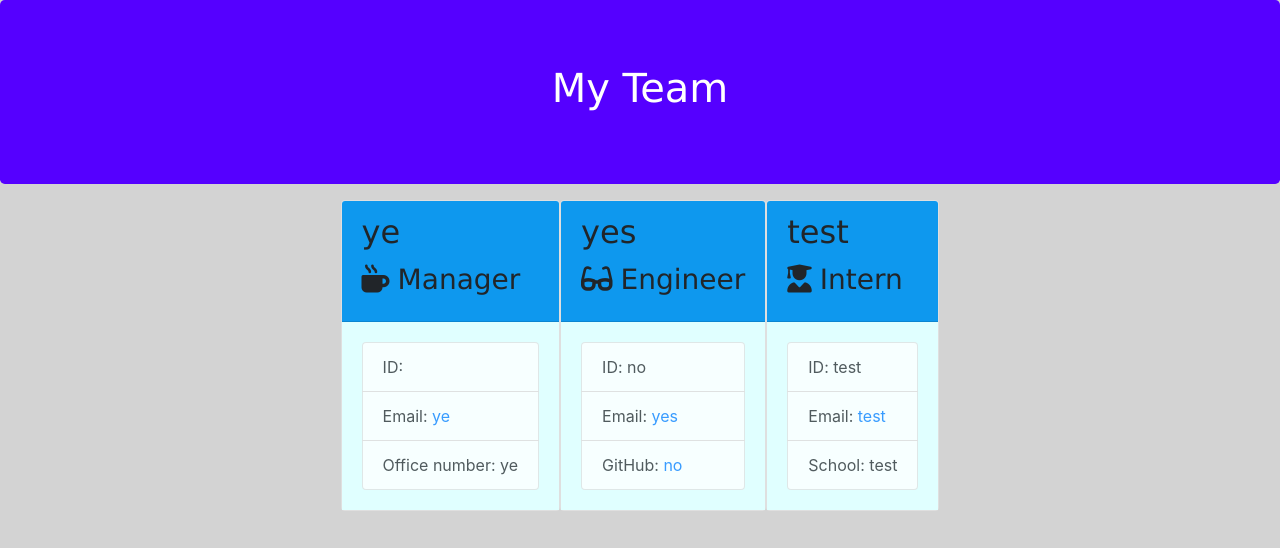
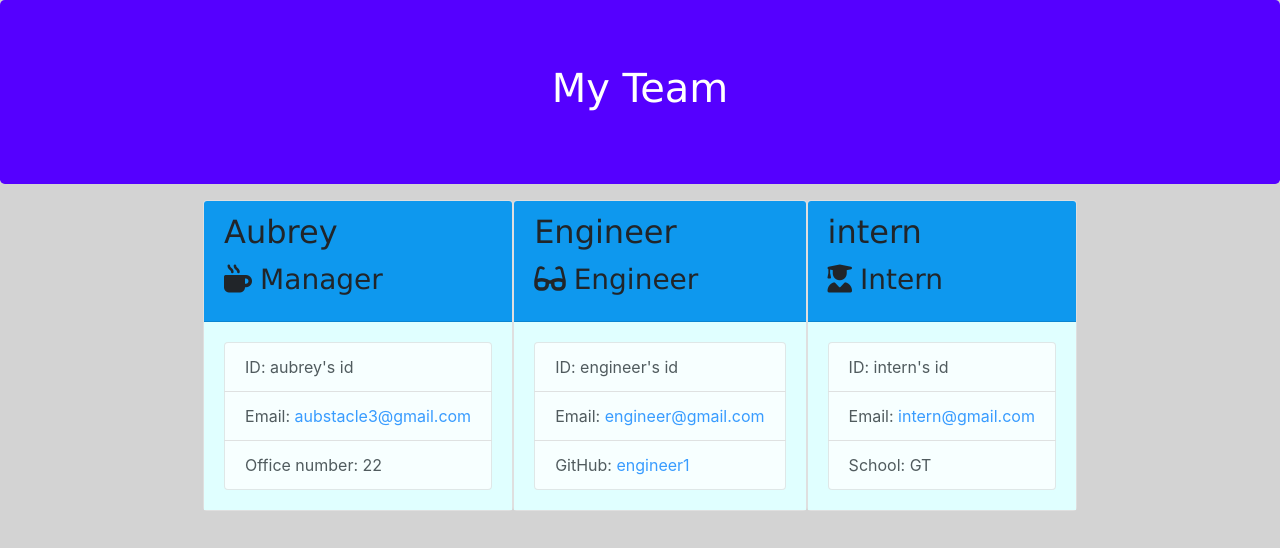
Before and after one commit to aubstacle/employee-team-generator, a website: page Develop/output/team.html in a window 1280 px wide. Drawn offline with nearby package versions, Linux system fonts and the light colour scheme.

Commit message:
new test html file

```diff
--- a/Develop/output/team.html
+++ b/Develop/output/team.html
@@ -25,40 +25,40 @@
             <div class="team-area col-12 d-flex justify-content-center">
                 <div class="card employee-card">
     <div class="card-header">
-        <h2 class="card-title">ye</h2>
+        <h2 class="card-title">Aubrey</h2>
         <h3 class="card-title"><i class="fas fa-mug-hot mr-2"></i>Manager</h3>
     </div>
     <div class="card-body">
         <ul class="list-group">
-            <li class="list-group-item">ID: </li>
-            <li class="list-group-item">Email: <a href="mailto:ye">ye</a></li>
-            <li class="list-group-item">Office number: ye</li>
+            <li class="list-group-item">ID: aubrey's id</li>
+            <li class="list-group-item">Email: <a href="mailto:aubstacle3@gmail.com">aubstacle3@gmail.com</a></li>
+            <li class="list-group-item">Office number: 22</li>
         </ul>
     </div>
 </div>
 <div class="card employee-card">
     <div class="card-header">
-        <h2 class="card-title">yes </h2>
+        <h2 class="card-title">Engineer</h2>
         <h3 class="card-title"><i class="fas fa-glasses mr-2"></i>Engineer</h3>
     </div>
     <div class="card-body">
         <ul class="list-group">
-            <li class="list-group-item">ID: no </li>
-            <li class="list-group-item">Email: <a href="mailto:yes">yes</a></li>
-            <li class="list-group-item">GitHub: <a href="https://github.com/no" target="_blank" rel="noopener noreferrer">no</a></li>
+            <li class="list-group-item">ID: engineer's id</li>
+            <li class="list-group-item">Email: <a href="mailto:engineer@gmail.com">engineer@gmail.com</a></li>
+            <li class="list-group-item">GitHub: <a href="https://github.com/engineer1" target="_blank" rel="noopener noreferrer">engineer1</a></li>
         </ul>
     </div>
 </div>
 <div class="card employee-card">
     <div class="card-header">
-        <h2 class="card-title">test</h2>
+        <h2 class="card-title">intern</h2>
         <h3 class="card-title"><i class="fas fa-user-graduate mr-2"></i>Intern</h3>
     </div>
     <div class="card-body">
         <ul class="list-group">
-            <li class="list-group-item">ID: test</li>
-            <li class="list-group-item">Email: <a href="mailto:test">test</a></li>
-            <li class="list-group-item">School: test</li>
+            <li class="list-group-item">ID: intern's id</li>
+            <li class="list-group-item">Email: <a href="mailto:intern@gmail.com">intern@gmail.com</a></li>
+            <li class="list-group-item">School: GT</li>
         </ul>
     </div>
 </div>
```
